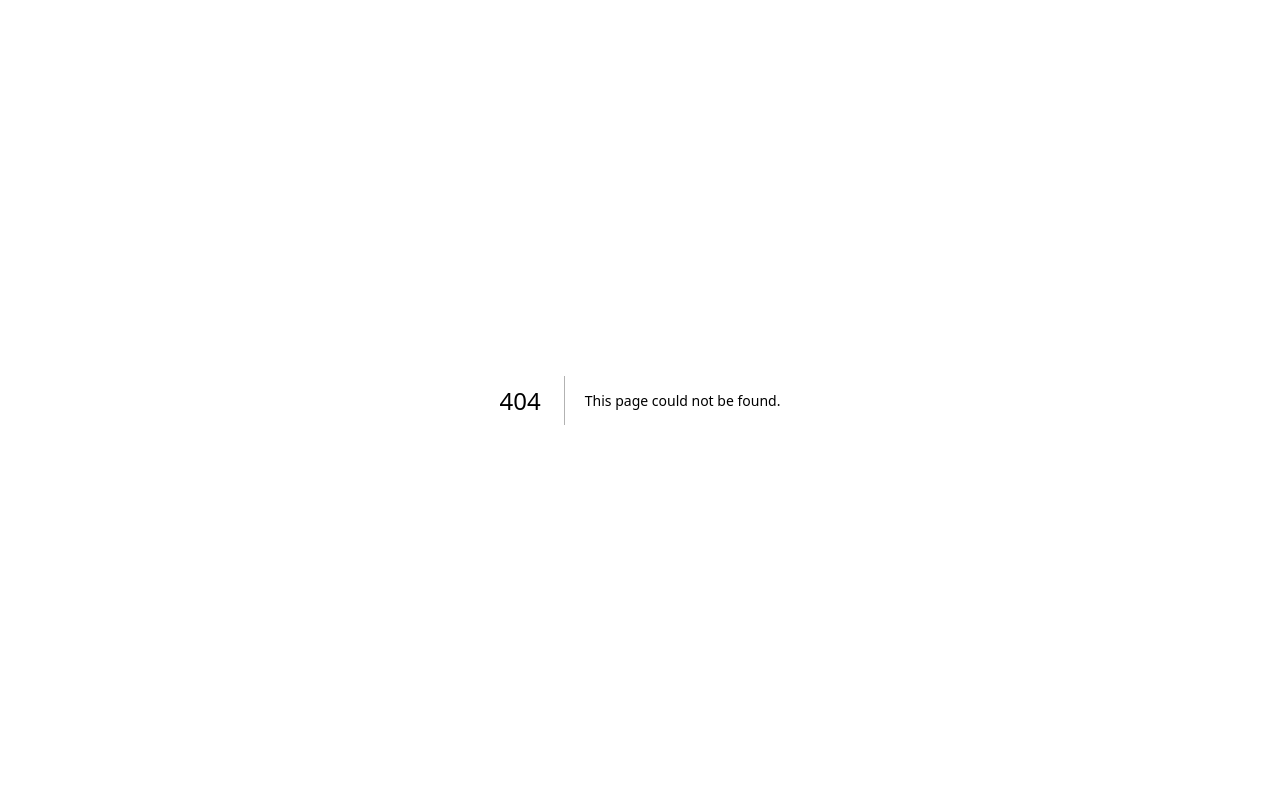
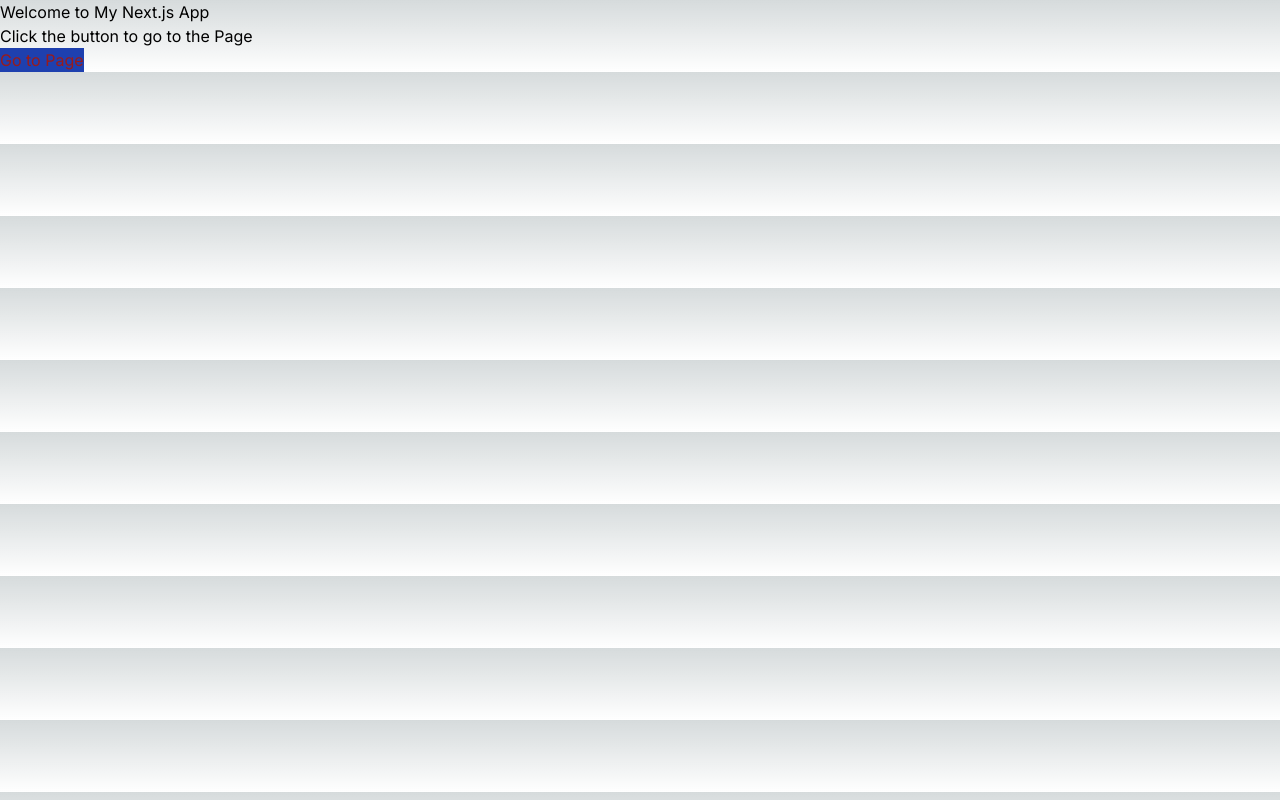
Before and after one commit to karishma012/chatgpt, a Next.js app: page /users/james in a window 1280 px wide. Before the commit this address had no page. Built offline with nearby package versions, Linux system fonts and the light colour scheme.

Commit message:
Added OpenAI API

```diff
--- a/package.json
+++ b/package.json
@@ -18,5 +18,9 @@
     "react": "18.2.0",
     "react-dom": "18.2.0",
     "tailwindcss": "3.3.3"
+  },
+  "devDependencies": {
+    "@types/node": "20.6.0",
+    "@types/react": "18.2.21"
   }
 }
--- a/src/app/layout.js
+++ b/src/app/layout.js
@@ -4,8 +4,8 @@ import { Inter } from 'next/font/google'
 const inter = Inter({ subsets: ['latin'] })
 
 export const metadata = {
-  title: 'Create Next App',
-  description: 'Generated by create next app',
+  title: 'Startup Hire',
+  description: 'AI-Powered startup hiring platform',
 }
 
 export default function RootLayout({ children }) {
--- a/src/app/page.js
+++ b/src/app/page.js
@@ -4,6 +4,8 @@ import Image from 'next/image'
 import axios from 'axios';
 import React, { useState, useEffect } from 'react'
 import TypingAnimation from '@/components/TypingAnimation';
+
+
 
 export default function Home() {
   const [inputValue, setInputValue] = useState('');
@@ -22,7 +24,7 @@ export default function Home() {
     const url = "https://api.openai.com/v1/chat/completions";
     const headers = {
       'Content-type': 'application/json',
-      'Authorization': `Bearer ${process.env.OPENAI_API_KEY}`
+      'Authorization': `Bearer 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`
     };
 
     const data = {
@@ -47,9 +49,10 @@ export default function Home() {
 
   return (
     <>
+    <div className='bg-gradient-to-r from-blue-200 to-purple-400'>
       <div className="container mx-auto max-w-[700px]">
         <div className="flex flex-col h-screen bg-gray-900">
-          <h1 className="bg-gradient-to-r from-blue-500 to-purple-500 text-transparent bg-clip-text text-center py-3 font-bold text-6xl">ChatGPT</h1>
+          <h1 className="bg-gradient-to-r from-blue-500 to-purple-500 text-transparent bg-clip-text text-center py-3 font-bold text-6xl">Startup Hire</h1>
           <div className="flex-grow p-6">
             <div className="flex flex-col space-y-4">
               {
@@ -81,6 +84,8 @@ export default function Home() {
           </form>
         </div>
       </div>
+      </div>
+
     </>
   )
 }
--- /dev/null
+++ b/src/app/users/james/page.js
@@ -0,0 +1,15 @@
+// pages/index.tsx
+
+import Link from 'next/link';
+
+export default function page() {
+  return (
+    <div>
+      <h1>Welcome to My Next.js App</h1>
+      <p>Click the button to go to the Page</p>
+      <Link href="/">
+        <button className='text-red-800 bg-blue-800'>Go to Page</button>
+      </Link>
+    </div>
+  );
+}
--- /dev/null
+++ b/src/app/users/john/page.js
@@ -0,0 +1,11 @@
+import React from 'react'
+
+function page() {
+  return (
+    <div>
+      <h1>hi i am john</h1>
+    </div>
+  )
+}
+
+export default page
```
Also changed, not shown: tsconfig.json (added, +34 -0 lines), 1 other file (tests, documents, lock files or other folders).
